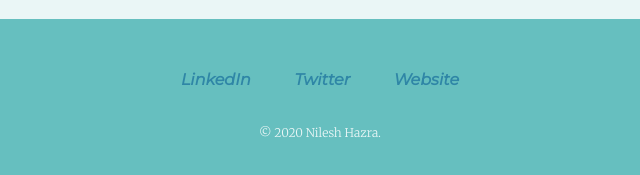
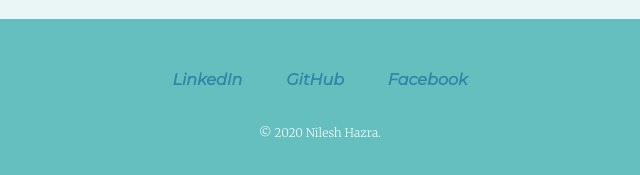
Before and after one commit to nileshhaz/CV, a plain HTML site: page index.html in a window 1280 px wide. Shown: the part 2515-2690 px from the top of the page, 320-960 px from the left. Drawn offline with Linux system fonts and the light colour scheme.

Commit message:
Update index.html

```diff
--- a/index.html
+++ b/index.html
@@ -49,9 +49,9 @@
 
 
     <div class="bottom-container">
-      <a class="footer-link" href="https://www.linkedin.com/">LinkedIn</a>
-      <a class="footer-link" href="https://twitter.com/">Twitter</a>
-      <a class="footer-link" href="https://www.appbrewery.co/">Website</a>
+      <a class="footer-link" href="https://www.linkedin.com/in/nilesh-hazra-b749161b1/">LinkedIn</a>
+      <a class="footer-link" href="https://github.com/nileshhaz">GitHub</a>
+      <a class="footer-link" href="https://www.facebook.com/lovlynilesh.hazrakiss/">Facebook</a>
       <p class="copyright">© 2020 Nilesh Hazra.</p>
     </div>
   </body>
```
